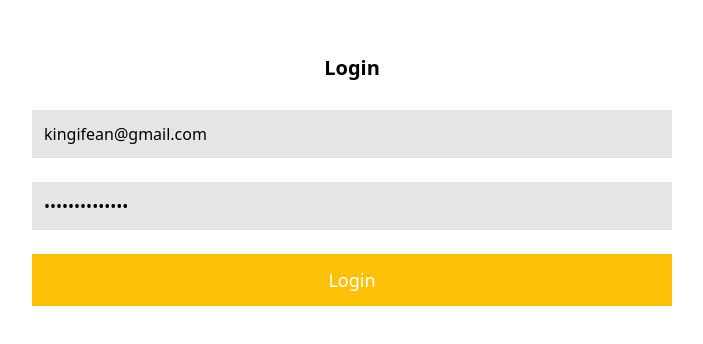
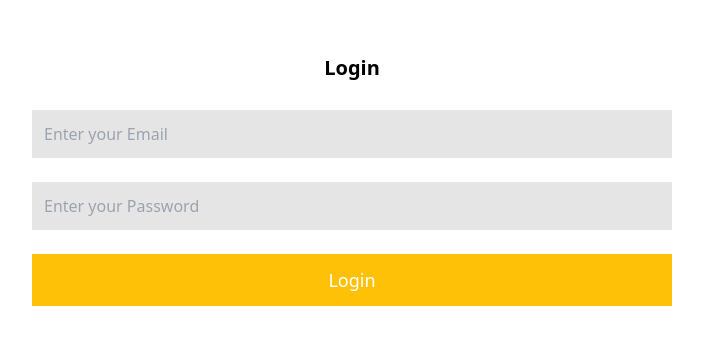
Before and after one commit to People-s-Power/citizen-plaint-admin, a Next.js app: page /auth in a window 1280 px wide. Shown: the part 106-450 px from the top of the page, without its empty margins (288-991 px from the left). Built offline with nearby package versions, Linux system fonts and the light colour scheme; what cookies-next would draw is missing.

Commit message:
clear email and loging loading

```diff
--- a/src/pages/auth.jsx
+++ b/src/pages/auth.jsx
@@ -3,13 +3,15 @@ import axios from "axios";
 import { setCookie } from "cookies-next";
 
 const auth = () => {
-  const [email, setEmail] = useState("kingifean@gmail.com");
-  const [password, setPassword] = useState("RWEs323$%ddfdf");
+  const [email, setEmail] = useState("");
+  const [password, setPassword] = useState("");
+  const [loading, setLoading] = useState(false)
   const submit = async () => {
     if (email === "" || password === "") {
       return;
     }
     try {
+      setLoading(true)
       const { data } = await axios.post(
         "https://shark-app-28vbj.ondigitalocean.app/v1/admin/login",
         {
@@ -22,6 +24,7 @@ const auth = () => {
       window.location.href = "/";
     } catch (e) {
       console.log(e);
+      setLoading(false)
     }
   };
   return (
@@ -47,7 +50,7 @@ const auth = () => {
           onClick={() => submit()}
           className="bg-warning p-3 w-full my-3 text-white text-lg"
         >
-          Login
+          {loading ? 'loading...' : 'Login'}
         </button>
       </div>
     </Fragment>
```
